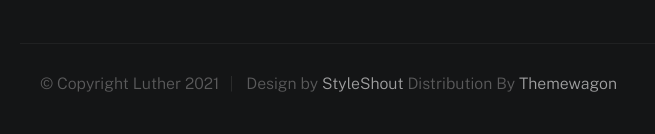
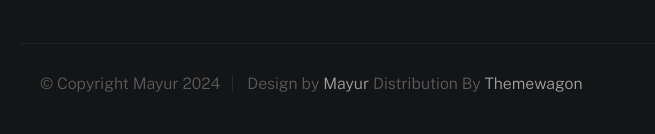
Before and after one commit to worldofMayur/Mayur-Portfolio, a plain HTML site: page Mayur/mayur-1.0.0/index.html in a window 1280 px wide. Shown: the part 5817-5951 px from the top of the page, 31-686 px from the left. Drawn offline with nearby package versions, Linux system fonts and the light colour scheme; a web font is replaced by a local one.

Commit message:
Fixed everything

```diff
--- a/Mayur/mayur-1.0.0/index.html
+++ b/Mayur/mayur-1.0.0/index.html
@@ -555,8 +555,8 @@
 
             <div class="row">
                 <div class="column ss-copyright">
-                    <span>© Copyright Luther 2021</span>
-                    <span>Design by <a href="https://www.styleshout.com/">StyleShout</a> Distribution By <a href="https://themewagon.com">Themewagon</a></span>
+                    <span>© Copyright Mayur 2024</span>
+                    <span>Design by <a href="#">Mayur</a> Distribution By <a href="#">Themewagon</a></span>
                 </div>
 
                 <div class="ss-go-top">
```
